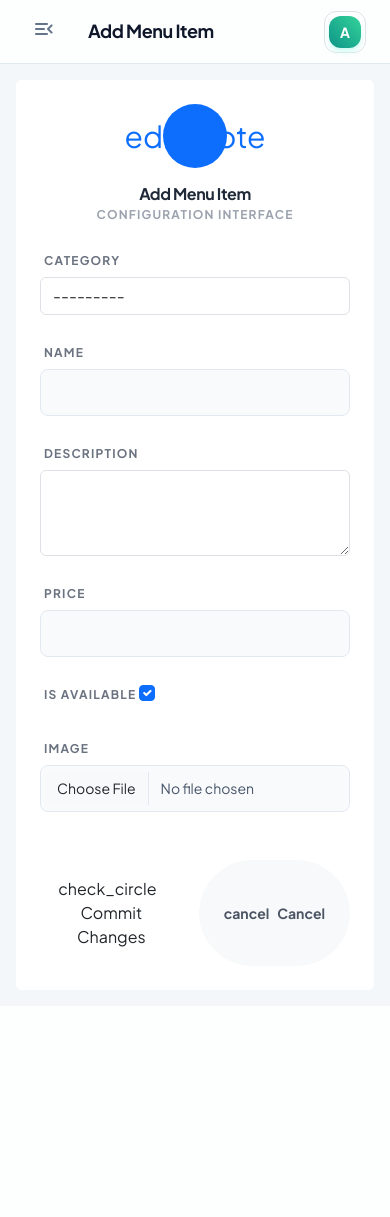
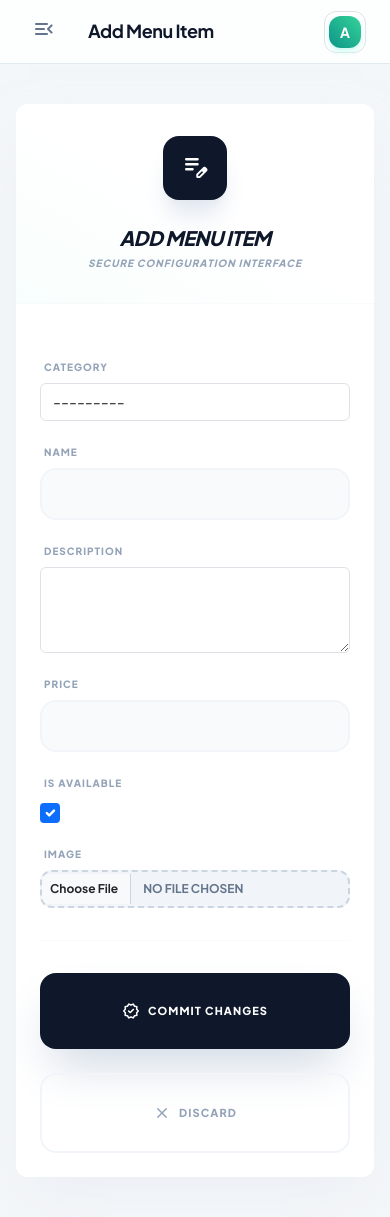
Before and after one commit to nur949/Resturant-Management, a Django app: page /menu/add/ in a window 390 px wide. Before the commit the page ends 947 px from the top, so only its background shows below. Run offline with Django 5.2, Linux system fonts and the light colour scheme; a user stored in the database is signed in; data comes from the database, SQL or seed files in the repository; data that the repository does not hold is empty; some libraries are stand-ins or nearby versions.

Commit message:
Premium Form UI: Modern typography, high-fidelity input controls, and responsive layout for all project forms

```diff
--- a/core/templates/core/form.html
+++ b/core/templates/core/form.html
@@ -3,45 +3,69 @@
 {% block page_title %}{{ title|default:"Management Console" }}{% endblock %}
 
 {% block content %}
-<div class="row justify-content-center">
-    <div class="col-12 col-md-8 col-lg-6">
-        <div class="card elevation-1 border-0 overflow-hidden">
-            <div class="card-header bg-white py-4 border-0 text-center">
-                <div class="w-16 h-16 bg-primary bg-opacity-5 rounded-circle d-flex align-items-center justify-center mx-auto mb-3">
-                    <span class="material-symbols-outlined text-primary text-3xl">edit_note</span>
+<div class="flex justify-center items-center py-6 sm:py-12">
+    <div class="w-full max-w-2xl">
+        <div class="app-card overflow-hidden border-none shadow-2xl shadow-slate-200/50">
+            <!-- Premium Form Header -->
+            <div class="p-8 border-b border-slate-50 bg-white text-center relative overflow-hidden">
+                <div class="absolute inset-0 bg-gradient-to-tr from-teal-50/50 via-transparent to-transparent"></div>
+
+                <div class="relative z-10">
+                    <div class="w-16 h-16 bg-slate-900 text-white rounded-2xl flex items-center justify-center mx-auto mb-6 shadow-xl shadow-slate-200 group hover:rotate-6 transition-transform duration-500">
+                        <span class="material-symbols-rounded text-3xl">edit_note</span>
+                    </div>
+                    <h2 class="text-xl font-black text-slate-900 tracking-tight uppercase italic mb-1">{{ title }}</h2>
+                    <p class="text-[10px] font-black text-slate-400 uppercase tracking-widest italic">Secure Configuration Interface</p>
                 </div>
-                <h4 class="fw-bold text-gray-800 mb-1">{{ title }}</h4>
-                <p class="text-xs text-gray-400 font-bold uppercase tracking-widest mb-0">Configuration Interface</p>
             </div>
-            <div class="card-body p-4 p-md-5 pt-0">
-                <form method="post" enctype="multipart/form-data">
+
+            <!-- Modern Form Body -->
+            <div class="p-6 sm:p-10 bg-white">
+                <form method="post" enctype="multipart/form-data" class="space-y-8">
                     {% csrf_token %}
-                    <div class="d-flex flex-column gap-4">
+                    <div class="space-y-6">
                         {% for field in form %}
-                        <div class="form-group">
-                            <label class="form-label text-xs fw-bold text-gray-500 uppercase tracking-widest mb-2 ms-1">
+                        <div class="group">
+                            <label class="block text-[10px] font-black text-slate-400 uppercase tracking-widest mb-2 ml-1 group-focus-within:text-teal-600 transition-colors">
                                 {{ field.label }}
                             </label>
-                            {{ field }}
+
+                            <div class="relative">
+                                {{ field }}
+                                {% if field.errors %}
+                                <div class="absolute inset-y-0 right-0 pr-3 flex items-center pointer-events-none text-rose-500">
+                                    <span class="material-symbols-rounded">error</span>
+                                </div>
+                                {% endif %}
+                            </div>
+
                             {% if field.help_text %}
-                                <p class="text-xs text-gray-400 mt-1 ms-1">{{ field.help_text }}</p>
+                                <p class="text-[10px] text-slate-400 mt-2 ml-1 font-medium italic opacity-70 leading-relaxed">{{ field.help_text }}</p>
                             {% endif %}
+
                             {% if field.errors %}
-                                <div class="alert alert-danger py-2 px-3 rounded-lg border-0 text-xs mt-2 d-flex align-items-center">
-                                    <span class="material-symbols-outlined text-sm me-2">error</span>
-                                    {{ field.errors }}
+                                <div class="mt-2 ml-1 space-y-1">
+                                    {% for error in field.errors %}
+                                    <p class="text-[10px] font-bold text-rose-500 flex items-center gap-1">
+                                        <span class="w-1 h-1 rounded-full bg-rose-500"></span>
+                                        {{ error }}
+                                    </p>
+                                    {% endfor %}
                                 </div>
                             {% endif %}
                         </div>
                         {% endfor %}
                     </div>
 
-                    <div class="mt-5 d-flex gap-3">
-                        <button type="submit" class="btn btn-mui-primary flex-grow-1 py-3">
-                            <span class="material-symbols-outlined me-2">check_circle</span> Commit Changes
+                    <!-- Strategic Actions -->
+                    <div class="pt-8 border-t border-slate-50 flex flex-col sm:flex-row gap-4">
+                        <button type="submit" class="flex-1 bg-slate-900 text-white py-4 rounded-2xl text-[11px] font-black uppercase tracking-widest shadow-2xl shadow-slate-300 hover:translate-y-[-2px] active:translate-y-0 transition-all flex items-center justify-center gap-2 group">
+                            <span class="material-symbols-rounded text-lg group-hover:scale-110 transition-transform">verified</span>
+                            Commit Changes
                         </button>
-                        <a href="javascript:history.back()" class="btn btn-light rounded-pill px-4 flex-grow-1 py-3 d-flex align-items-center justify-center text-gray-600 font-bold text-sm">
-                            <span class="material-symbols-outlined me-2">cancel</span> Cancel
+                        <a href="javascript:history.back()" class="flex-1 flex items-center justify-center gap-2 py-4 px-6 border-2 border-slate-100 rounded-2xl text-[11px] font-black text-slate-400 uppercase tracking-widest hover:bg-slate-50 hover:border-slate-200 transition-all">
+                            <span class="material-symbols-rounded text-lg">close</span>
+                            Discard
                         </a>
                     </div>
                 </form>
@@ -51,25 +75,48 @@
 </div>
 
 <style>
-    input[type="text"], input[type="email"], input[type="tel"], input[type="number"], input[type="password"], textarea, select, input[type="file"] {
-        display: block;
+    /* Premium Form Controls (Non-AI, Craftsmenship approach) */
+    input[type="text"], input[type="email"], input[type="tel"], input[type="number"],
+    input[type="password"], textarea, select {
         width: 100%;
-        padding: 0.75rem 1rem;
+        background-color: #f8fafc;
+        border: 2px solid #f1f5f9;
+        border-radius: 1rem;
+        padding: 0.85rem 1.25rem;
         font-size: 0.875rem;
-        font-weight: 400;
-        line-height: 1.5;
-        color: #475569;
-        background-color: #f8fafc;
-        background-clip: padding-box;
-        border: 1px solid #e2e8f0;
+        font-weight: 600;
+        color: #1e293b;
+        transition: all 0.3s cubic-bezier(0.4, 0, 0.2, 1);
+        outline: none;
+    }
+
+    input:focus, textarea:focus, select:focus {
+        background-color: #ffffff;
+        border-color: #0f766e;
+        box-shadow: 0 10px 15px -3px rgb(15 118 110 / 0.1);
+    }
+
+    input::placeholder { color: #cbd5e1; font-weight: 500; font-style: italic; }
+
+    /* Custom Switch / Checkbox Styling if present */
+    input[type="checkbox"] {
+        width: 1.25rem;
+        height: 1.25rem;
         border-radius: 0.5rem;
-        transition: border-color 0.15s ease-in-out, box-shadow 0.15s ease-in-out;
+        border: 2px solid #e2e8f0;
+        accent-color: #0f766e;
     }
-    input:focus, textarea:focus, select:focus {
-        background-color: #fff;
-        border-color: #1976d2;
-        outline: 0;
-        box-shadow: 0 0 0 4px rgba(25, 118, 210, 0.1);
+
+    /* File Input Polish */
+    input[type="file"] {
+        font-size: 0.75rem;
+        font-weight: 700;
+        text-transform: uppercase;
+        color: #64748b;
+        padding: 0.5rem;
+        background: #f1f5f9;
+        border-radius: 0.75rem;
+        border: 2px dashed #cbd5e1;
     }
 </style>
 {% endblock %}
```
